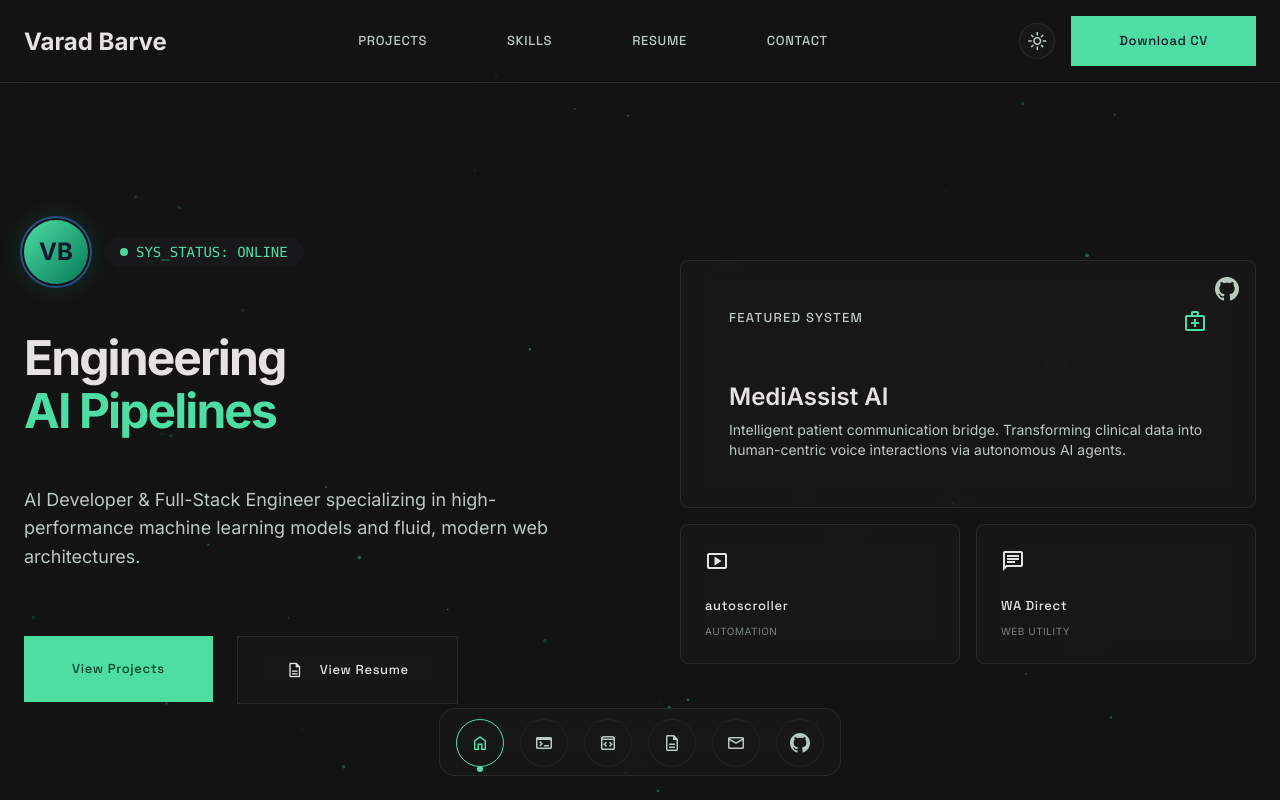
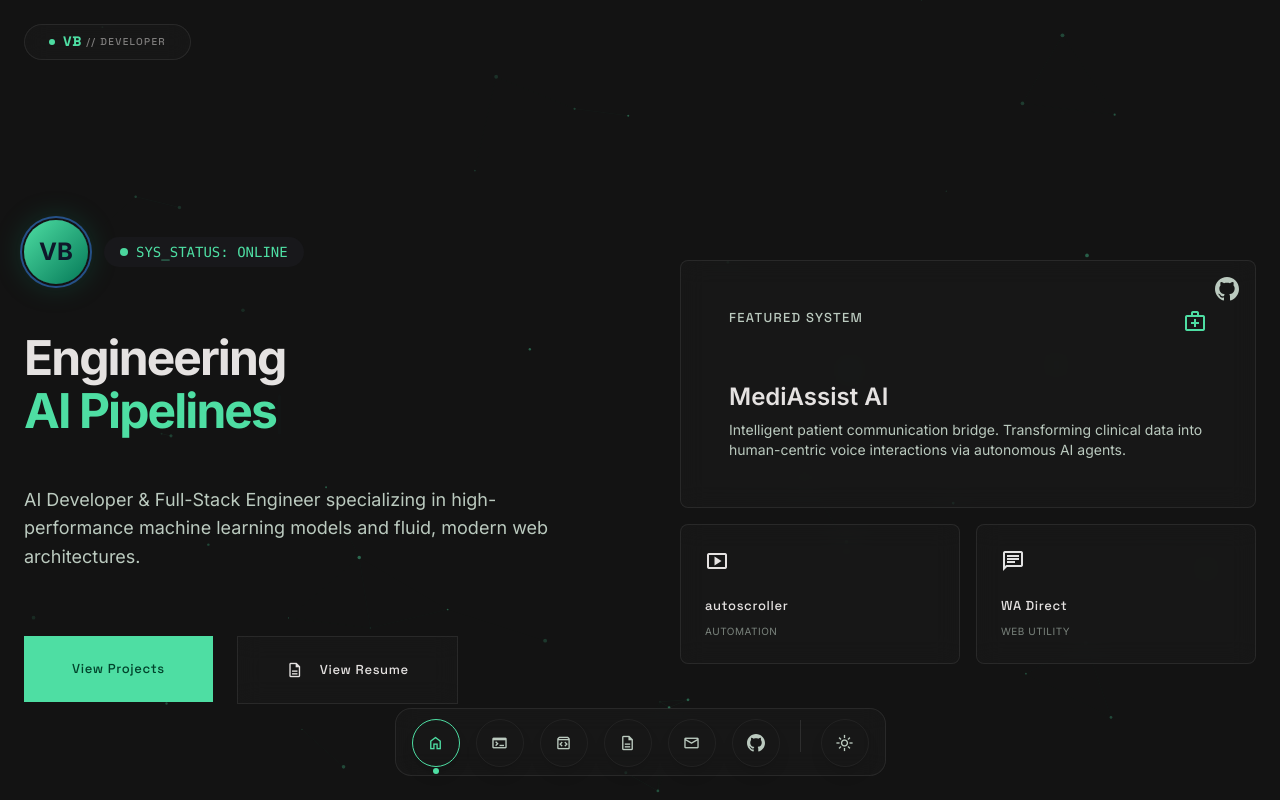
Before and after one commit to varadbarve/portfolio, a React (Vite) app: page / in a window 1280 px wide. Shown: the top 800 px of the page. Built offline with nearby package versions, Linux system fonts and the light colour scheme.

Commit message:
navbar removal, dock installation

```diff
--- a/src/App.tsx
+++ b/src/App.tsx
@@ -1,9 +1,9 @@
 import { BrowserRouter as Router, Routes, Route, useLocation } from "react-router-dom";
 import { AnimatePresence, motion } from "framer-motion";
 import { lazy, Suspense, useEffect } from "react";
-import Navbar from "./components/Navbar";
 import Footer from "./components/Footer";
 import Dock from "./components/Dock";
+import BrandStamp from "./components/BrandStamp";
 
 // Lazy load pages for performance (#15)
 const Home = lazy(() => import("./pages/Home"));
@@ -286,7 +286,7 @@ export default function App() {
   return (
     <Router>
       <div className="bg-background text-on-background font-body-md text-body-md antialiased min-h-screen flex flex-col selection:bg-primary/30 selection:text-primary-fixed">
-        <Navbar />
+        <BrandStamp />
         <AnimatedRoutes />
         <Footer />
         <Dock />
--- /dev/null
+++ b/src/components/BrandStamp.tsx
@@ -0,0 +1,17 @@
+import { Link } from "react-router-dom";
+import TextScramble from "./TextScramble";
+
+export default function BrandStamp() {
+  return (
+    <div className="fixed top-6 left-6 z-50 pointer-events-auto">
+      <Link
+        to="/"
+        className="glass-panel glass-glow rounded-full px-md py-xs flex items-center justify-center font-mono-label text-mono-label uppercase tracking-widest text-on-surface hover:text-primary transition-colors cursor-pointer select-none"
+      >
+        <span className="w-1.5 h-1.5 rounded-full bg-primary mr-xs animate-pulse" />
+        <TextScramble text="VB" className="font-bold mr-base text-primary" />
+        <span className="opacity-50 text-[10px] sm:inline hidden">// Developer</span>
+      </Link>
+    </div>
+  );
+}
--- a/src/components/Dock.tsx
+++ b/src/components/Dock.tsx
@@ -1,49 +1,71 @@
 import { motion, useMotionValue, useSpring, useTransform } from "framer-motion";
-import { useRef } from "react";
+import { useRef, useState, useEffect } from "react";
 import { Link, useLocation } from "react-router-dom";
 
 interface DockItemProps {
   mouseX: any;
   icon: string;
   label: string;
-  to: string;
+  to?: string;
   isExternal?: boolean;
   isActive?: boolean;
+  onClick?: () => void;
+  isMobile: boolean;
+  className?: string;
 }
 
-function DockItem({ mouseX, icon, label, to, isExternal = false, isActive = false }: DockItemProps) {
+function DockItem({
+  mouseX,
+  icon,
+  label,
+  to,
+  isExternal = false,
+  isActive = false,
+  onClick,
+  isMobile,
+  className = "",
+}: DockItemProps) {
   const ref = useRef<HTMLDivElement>(null);
 
   // Measure distance from mouse to the center of this item
   const distance = useTransform(mouseX, (val: number) => {
     const bounds = ref.current?.getBoundingClientRect() ?? { x: 0, width: 0 };
-    // Center x of the item
     const centerX = bounds.x + bounds.width / 2;
     return val - centerX;
   });
 
   // Grow width and height based on proximity (within 150px)
-  // Normal size: 48px, Peak size: 76px
-  const sizeTransform = useTransform(distance, [-150, 0, 150], [48, 76, 48], { clamp: true });
+  const defaultSize = isMobile ? 42 : 48;
+  const peakSize = isMobile ? 62 : 78;
+
+  const sizeTransform = useTransform(distance, [-150, 0, 150], [defaultSize, peakSize, defaultSize], { clamp: true });
   const size = useSpring(sizeTransform, {
-    stiffness: 400,
-    damping: 25,
+    stiffness: 450,
+    damping: 24,
     mass: 0.1,
   });
 
-  // Also scale up icon size inside
-  const iconSizeTransform = useTransform(distance, [-150, 0, 150], [20, 32, 20], { clamp: true });
-  const iconSize = useSpring(iconSizeTransform, {
-    stiffness: 400,
-    damping: 25,
+  // y-axis offset translation (lifting effect) on hover
+  const yOffsetTransform = useTransform(distance, [-150, 0, 150], [0, -18, 0], { clamp: true });
+  const y = useSpring(yOffsetTransform, {
+    stiffness: 450,
+    damping: 24,
     mass: 0.1,
   });
 
-  const content = (
+  // Scale up icon font size inside
+  const iconSizeTransform = useTransform(distance, [-150, 0, 150], [18, 30, 18], { clamp: true });
+  const iconSize = useSpring(iconSizeTransform, {
+    stiffness: 450,
+    damping: 24,
+    mass: 0.1,
+  });
+
+  const innerContent = (
     <motion.div
       ref={ref}
-      style={{ width: size, height: size }}
-      className={`relative rounded-full flex items-center justify-center border transition-colors duration-200 shadow-sm ${
+      style={{ width: size, height: size, y }}
+      className={`relative rounded-full flex items-center justify-center border transition-colors duration-200 shadow-lg ${
         isActive
           ? "bg-primary/20 border-primary text-primary"
           : "bg-surface-container/60 hover:bg-surface-container-high/80 border-white/5 text-on-surface-variant hover:text-primary"
@@ -73,22 +95,34 @@ function DockItem({ mouseX, icon, label, to, isExternal = false, isActive = fals
 
       {/* Active Indicator dot */}
       {isActive && (
-        <span className="absolute -bottom-1.5 w-1.5 h-1.5 rounded-full bg-primary" />
+        <span className="absolute -bottom-2 w-1.5 h-1.5 rounded-full bg-primary" />
       )}
     </motion.div>
   );
 
+  const wrapperClass = `group relative ${className}`;
+
+  if (onClick) {
+    return (
+      <button onClick={onClick} className={wrapperClass}>
+        {innerContent}
+      </button>
+    );
+  }
+
+  if (!to) return null;
+
   if (isExternal) {
     return (
-      <a href={to} target="_blank" rel="noopener noreferrer" className="group relative">
-        {content}
+      <a href={to} target="_blank" rel="noopener noreferrer" className={wrapperClass}>
+        {innerContent}
       </a>
     );
   }
 
   return (
-    <Link to={to} className="group relative">
-      {content}
+    <Link to={to} className={wrapperClass}>
+      {innerContent}
     </Link>
   );
 }
@@ -97,21 +131,68 @@ export default function Dock() {
   const mouseX = useMotionValue(Infinity);
   const location = useLocation();
 
+  const [isMobile, setIsMobile] = useState(false);
+  const [isTouch, setIsTouch] = useState(false);
+  const [isDark, setIsDark] = useState(() => {
+    const saved = localStorage.getItem("theme");
+    return saved ? saved === "dark" : true;
+  });
+
+  // Sync theme
+  useEffect(() => {
+    const root = document.documentElement;
+    if (isDark) {
+      root.classList.remove("light-mode");
+      localStorage.setItem("theme", "dark");
+    } else {
+      root.classList.add("light-mode");
+      localStorage.setItem("theme", "light");
+    }
+  }, [isDark]);
+
+  useEffect(() => {
+    const handleResize = () => {
+      setIsMobile(window.innerWidth < 768);
+    };
+    handleResize();
+    window.addEventListener("resize", handleResize);
+
+    // Touch device detection
+    setIsTouch(window.matchMedia("(pointer: coarse)").matches);
+
+    return () => window.removeEventListener("resize", handleResize);
+  }, []);
+
   const items = [
     { label: "Home", icon: "home", to: "/" },
     { label: "Projects", icon: "terminal", to: "/projects" },
     { label: "Skills", icon: "sdk", to: "/skills" },
     { label: "Resume", icon: "description", to: "/resume" },
-    { label: "Contact", icon: "mail", to: "mailto:varadvbarve@gmail.com", isExternal: true },
-    { label: "GitHub", icon: "github", to: "https://github.com/varadbarve", isExternal: true },
+    {
+      label: "Contact",
+      icon: "mail",
+      to: "mailto:varadvbarve@gmail.com",
+      isExternal: true,
+      className: "hidden sm:block",
+    },
+    {
+      label: "GitHub",
+      icon: "github",
+      to: "https://github.com/varadbarve",
+      isExternal: true,
+      className: "hidden sm:block",
+    },
   ];
 
   return (
     <div className="fixed bottom-6 left-0 right-0 z-50 flex justify-center pointer-events-none">
       <motion.div
-        onMouseMove={(e) => mouseX.set(e.clientX)}
+        onMouseMove={(e) => {
+          // Only track mouse positions on mouse devices, not touch screens
+          if (!isTouch) mouseX.set(e.clientX);
+        }}
         onMouseLeave={() => mouseX.set(Infinity)}
-        className="mx-auto flex h-[68px] items-end gap-sm rounded-2xl glass-panel px-sm pb-xs pt-base border border-white/10 shadow-[0_15px_40px_-15px_rgba(0,0,0,0.5)] pointer-events-auto"
+        className="mx-auto flex h-[68px] items-end gap-xs sm:gap-sm rounded-2xl glass-panel px-sm pb-xs pt-base border border-white/10 shadow-[0_15px_40px_-15px_rgba(0,0,0,0.5)] pointer-events-auto"
       >
         {items.map((item) => (
           <DockItem
@@ -122,8 +203,22 @@ export default function Dock() {
             to={item.to}
             isExternal={item.isExternal}
             isActive={location.pathname === item.to}
+            isMobile={isMobile}
+            className={item.className}
           />
         ))}
+
+        {/* Separator line */}
+        <div className="h-8 w-px bg-white/10 mx-xs sm:mx-base mb-xs self-center" />
+
+        {/* Theme Toggle */}
+        <DockItem
+          mouseX={mouseX}
+          icon={isDark ? "light_mode" : "dark_mode"}
+          label={isDark ? "Light Mode" : "Dark Mode"}
+          onClick={() => setIsDark(!isDark)}
+          isMobile={isMobile}
+        />
       </motion.div>
     </div>
   );
--- a/src/components/Navbar.tsx
+++ /dev/null
@@ -1,121 +0,0 @@
-import { Link, useLocation } from "react-router-dom";
-import { useState, useEffect } from "react";
-import MagneticButton from "./MagneticButton";
-import TextScramble from "./TextScramble";
-
-export default function Navbar() {
-  const location = useLocation();
-  const [isDark, setIsDark] = useState(() => {
-    const saved = localStorage.getItem("theme");
-    return saved ? saved === "dark" : true;
-  });
-  const [mobileMenuOpen, setMobileMenuOpen] = useState(false);
-
-  // Dark/Light mode toggle
-  useEffect(() => {
-    const root = document.documentElement;
-    if (isDark) {
-      root.classList.remove("light-mode");
-      localStorage.setItem("theme", "dark");
-    } else {
-      root.classList.add("light-mode");
-      localStorage.setItem("theme", "light");
-    }
-  }, [isDark]);
-
-  // Close mobile menu on route change
-  useEffect(() => {
-    // eslint-disable-next-line react-hooks/set-state-in-effect
-    setMobileMenuOpen(false);
-  }, [location.pathname]);
-
-  // Block body scroll when mobile menu is open
-  useEffect(() => {
-    if (mobileMenuOpen) {
-      document.body.style.overflow = "hidden";
-    } else {
-      document.body.style.overflow = "";
-    }
-    return () => {
-      document.body.style.overflow = "";
-    };
-  }, [mobileMenuOpen]);
-
-  const getLinkClass = (path: string) => {
-    const isActive = location.pathname === path;
-    return isActive
-      ? "font-mono-label text-mono-label uppercase tracking-wider text-primary dark:text-primary-fixed-dim border-b-2 border-primary dark:border-primary-fixed-dim pb-1 transition-all duration-200 px-sm py-xs"
-      : "font-mono-label text-mono-label uppercase tracking-wider text-on-surface-variant dark:text-surface-variant hover:text-primary dark:hover:text-primary-fixed transition-colors px-sm py-xs rounded";
-  };
-
-  return (
-    <>
-      <nav className="fixed top-0 left-0 right-0 z-50 bg-surface/80 dark:bg-surface-dim/80 backdrop-blur-md border-b border-white/10">
-        <div className="max-w-[1440px] mx-auto w-full flex justify-between items-center px-gutter py-sm">
-          <Link to="/" className="font-h3 text-h3 font-bold text-on-surface dark:text-surface-bright">
-            <TextScramble text="Varad Barve" />
-          </Link>
-          <div className="hidden md:flex items-center space-x-lg">
-            <Link to="/projects" className={getLinkClass("/projects")}><TextScramble text="Projects" /></Link>
-            <Link to="/skills" className={getLinkClass("/skills")}><TextScramble text="Skills" /></Link>
-            <Link to="/resume" className={getLinkClass("/resume")}><TextScramble text="Resume" /></Link>
-            <a href="mailto:varadvbarve@gmail.com" className={getLinkClass("/contact")}><TextScramble text="Contact" /></a>
-          </div>
-          <div className="hidden md:flex items-center gap-sm">
-            {/* Dark/Light Toggle */}
-            <button
-              onClick={() => setIsDark(!isDark)}
-              className="w-9 h-9 rounded-full glass-panel flex items-center justify-center text-on-surface-variant hover:text-primary transition-colors"
-              title={isDark ? "Switch to Light Mode" : "Switch to Dark Mode"}
-            >
-              <span className="material-symbols-outlined text-[20px]">
-                {isDark ? "light_mode" : "dark_mode"}
-              </span>
-            </button>
-            <MagneticButton>
-              <Link to="/resume" className="flex items-center justify-center px-lg py-sm bg-primary text-[#0f172a] rounded-DEFAULT font-mono-label text-mono-label hover:opacity-90 transition-opacity">
-                Download CV
-              </Link>
-            </MagneticButton>
-          </div>
-          {/* Mobile menu button */}
-          <div className="md:hidden flex items-center gap-xs">
-            <button
-              onClick={() => setIsDark(!isDark)}
-              className="w-9 h-9 rounded-full glass-panel flex items-center justify-center text-on-surface-variant hover:text-primary transition-colors"
-            >
-              <span className="material-symbols-outlined text-[20px]">
-                {isDark ? "light_mode" : "dark_mode"}
-              </span>
-            </button>
-            <button
-              className="flex items-center justify-center text-on-surface"
-              onClick={() => setMobileMenuOpen(!mobileMenuOpen)}
-            >
-              <span className="material-symbols-outlined">
-                {mobileMenuOpen ? "close" : "menu"}
-              </span>
-            </button>
-          </div>
-        </div>
-      </nav>
-
-      {/* Mobile Menu Overlay */}
-      {mobileMenuOpen && (
-        <div className="fixed inset-0 z-40 bg-background/95 backdrop-blur-sm pt-[80px] px-gutter md:hidden">
-          <div className="flex flex-col space-y-lg py-xl">
-            <Link to="/projects" onClick={() => setMobileMenuOpen(false)} className="font-h3 text-h3 text-on-surface hover:text-primary transition-colors"><TextScramble text="Projects" /></Link>
-            <Link to="/skills" onClick={() => setMobileMenuOpen(false)} className="font-h3 text-h3 text-on-surface hover:text-primary transition-colors"><TextScramble text="Skills" /></Link>
-            <Link to="/resume" onClick={() => setMobileMenuOpen(false)} className="font-h3 text-h3 text-on-surface hover:text-primary transition-colors"><TextScramble text="Resume" /></Link>
-            <a href="mailto:varadvbarve@gmail.com" onClick={() => setMobileMenuOpen(false)} className="font-h3 text-h3 text-on-surface hover:text-primary transition-colors"><TextScramble text="Contact" /></a>
-            <div className="pt-md border-t border-outline-variant/30">
-              <Link to="/resume" onClick={() => setMobileMenuOpen(false)} className="inline-flex items-center justify-center px-lg py-md bg-primary text-[#0f172a] rounded-DEFAULT font-mono-label text-mono-label">
-                Download CV
-              </Link>
-            </div>
-          </div>
-        </div>
-      )}
-    </>
-  );
-}
```
